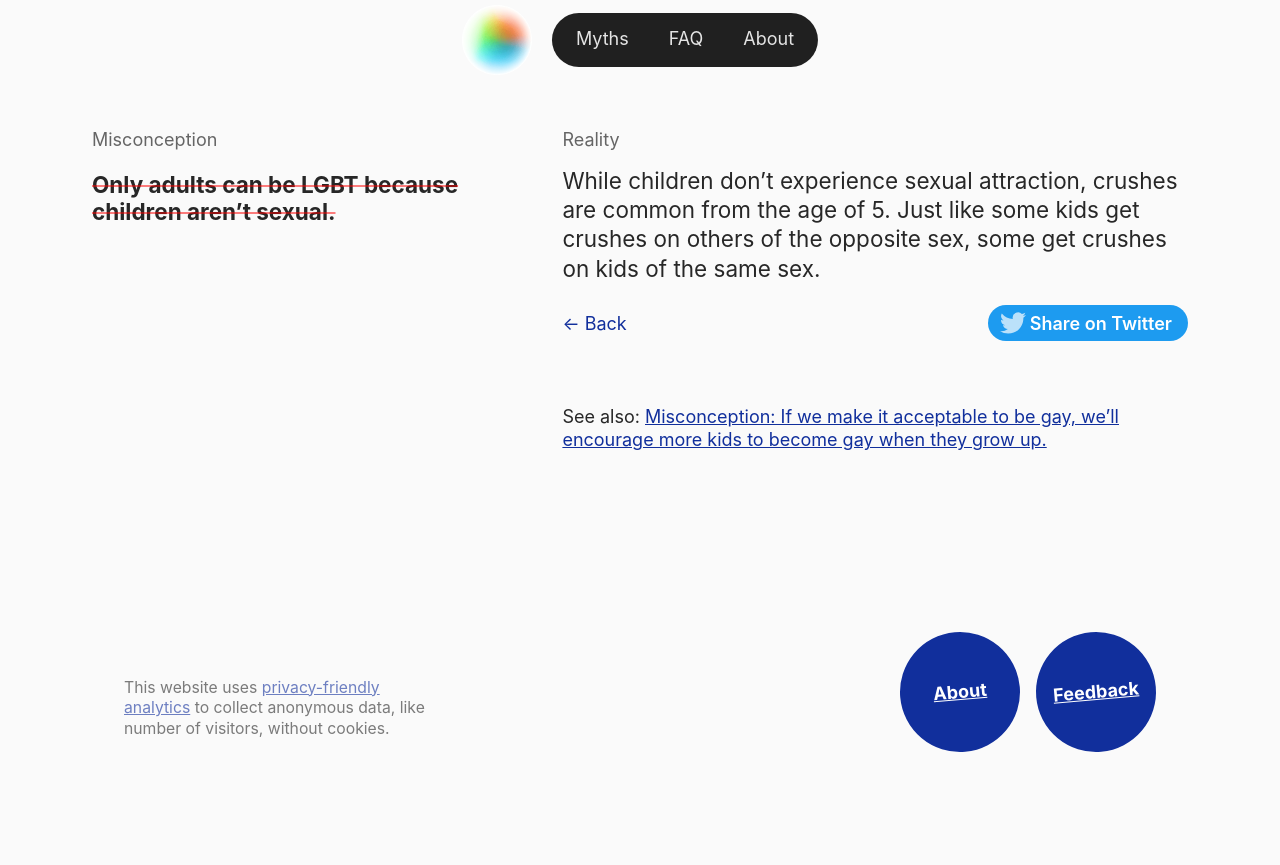
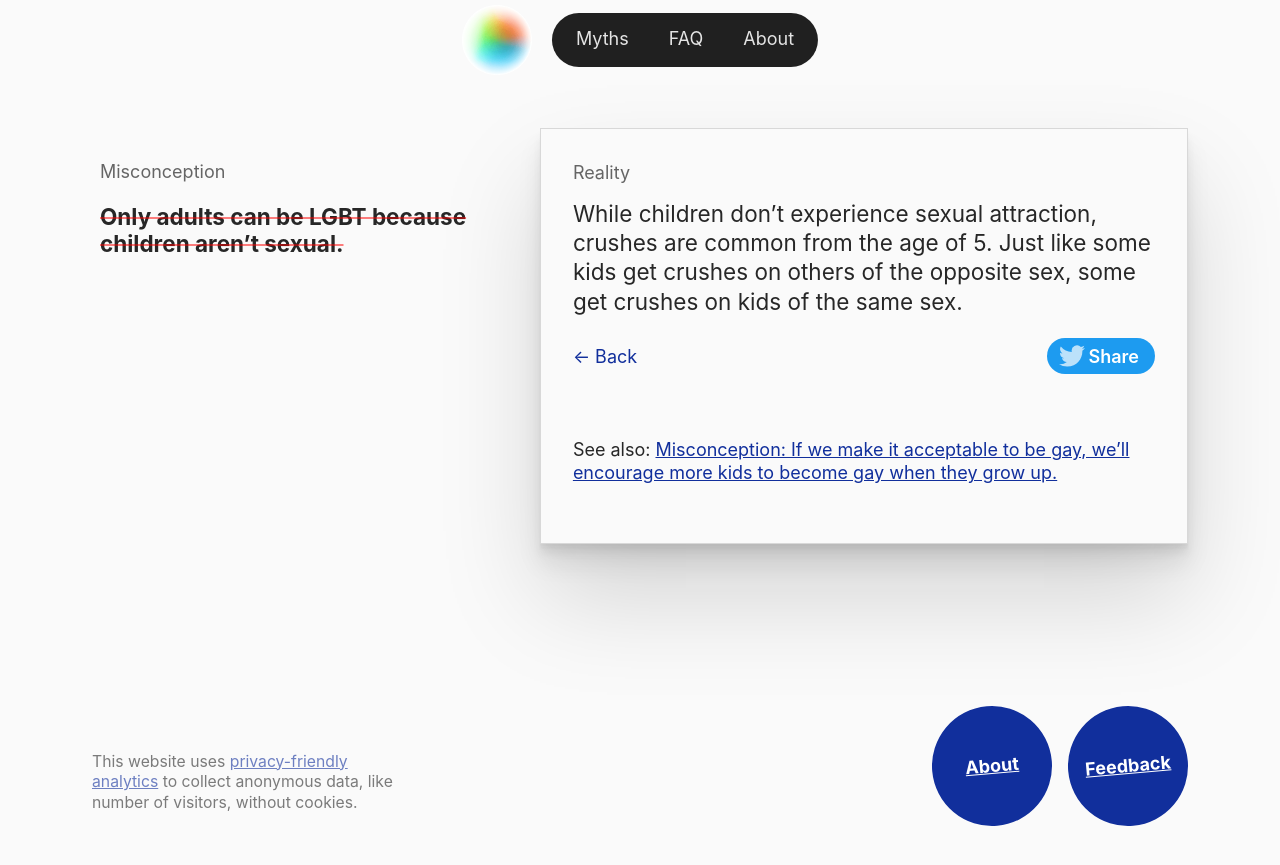
Before and after one commit to anna-filou/LGBTmyths.com, a Jekyll site: the page built from _myths/lgbt-kids.md, in a window 1280 px wide. Shown: the top 865 px of the page. Built offline with Jekyll 4.4.1, drawn with Linux system fonts in a browser that asks for light colours.

Commit message:
card page, paddings

```diff
--- a/_includes/footer.html
+++ b/_includes/footer.html
@@ -7,7 +7,7 @@
 {%- endfor -%} -->
 
 <footer class="container mt6 mb4">
-    <div class="ph4 tc tl-ns flex flex-column items-center flex-row-reverse-ns justify-between-ns">
+    <div class="tc tl-ns flex flex-column items-center flex-row-reverse-ns justify-between-ns">
         <div class="flex flex-row justify-center justify-end-ns nb4-ns">
             <a href="/about" class="button mr3 items-end">About</a>
             <a href="/feedback" class="button">Feedback</a>
--- a/_layouts/myth.html
+++ b/_layouts/myth.html
@@ -2,18 +2,18 @@
 layout: default
 ---
 
-<section class="container mt6">
+<section class="container-ns mt6">
 
     <div class="mt5 flex flex-column flex-row-ns" id="{{myth.id | split: '--' | shift}}">
 
-        <div class="mb2 w-40-ns">
+        <div class="mb2 w-40-ns pr4-ns ph3 mh2 mt4-ns pl0-ns mb4">
             <div class="sticky">
                 <div class="o-70 pb1-ns">{{page.type | capitalize}}</div>
             <h1 class="mt2 mt3-ns f4 s{%- if page.type != 'question' -%}trikethrough{%-endif-%}">{{page.title}}</h1>
             </div>
         </div>
 
-        <div class="w-60-ns pl4-ns">
+        <div class="w-60-ns card-page">
             <div class="o-70 nb3 nb2-ns">Reality</div>
             <div class="f4">
                 {{page.short | markdownify }}
@@ -24,7 +24,7 @@ layout: default
                 <a class="btn twitter" target="_blank" href="https://twitter.com/intent/tweet?url={{site.url}}{{page.url}}&text=❌ {{page.type | capitalize}}: {{page.title}} → ✅ Reality: {{page.short | truncate: 150 }} → 📖: ">
                     <svg class="mr1 o-70" viewBox="0 0 24 24" xmlns="http://www.w3.org/2000/svg"><path d="M21.543 7.104c.015.211.015.423.015.636 0 6.507-4.954 14.01-14.01 14.01v-.003A13.94 13.94 0 0 1 0 19.539a9.88 9.88 0 0 0 7.287-2.041 4.93 4.93 0 0 1-4.6-3.42 4.916 4.916 0 0 0 2.223-.084A4.926 4.926 0 0 1 .96 9.167v-.062a4.887 4.887 0 0 0 2.235.616A4.928 4.928 0 0 1 1.67 3.148 13.98 13.98 0 0 0 11.82 8.292a4.929 4.929 0 0 1 8.39-4.49 9.868 9.868 0 0 0 3.128-1.196 4.941 4.941 0 0 1-2.165 2.724A9.828 9.828 0 0 0 24 4.555a10.019 10.019 0 0 1-2.457 2.549z"/></svg>
                     <!-- <svg class="mr1 w2 o-70" viewBox="0 0 24 24" xmlns="http://www.w3.org/2000/svg"><path d="M15.3499 5.5498C13.7681 5.5498 12.4786 6.81785 12.4504 8.39633L12.4223 9.97138C12.4164 10.3027 12.143 10.5665 11.8117 10.5606C11.7881 10.5602 11.7646 10.5584 11.7413 10.5552L10.1805 10.3423C8.12699 10.0623 6.15883 9.11711 4.27072 7.54387C3.67275 10.8535 4.84 13.147 7.65342 14.9157L9.40041 16.014C9.68095 16.1904 9.7654 16.5608 9.58903 16.8413C9.54861 16.9056 9.49636 16.9616 9.43504 17.0064L7.84338 18.1693C8.78973 18.2288 9.68938 18.1873 10.435 18.0385C15.1526 17.097 18.2897 13.5468 18.2897 7.69084C18.2897 7.21275 17.2774 5.5498 15.3499 5.5498ZM10.4507 8.36066C10.4983 5.69559 12.6735 3.5498 15.3499 3.5498C16.7132 3.5498 17.9465 4.10658 18.8348 5.00515C19.5462 4.9998 20.1514 5.17966 21.5035 4.35943C21.1693 5.9998 21.0034 6.71177 20.2897 7.69084C20.2897 15.3324 15.5926 19.0487 10.8264 19.9998C7.5587 20.6519 2.80646 19.5812 1.44531 18.1584C2.13874 18.1051 4.95928 17.8018 6.58895 16.6089C5.20994 15.6984 -0.278631 12.4679 3.32772 3.78617C5.02119 5.76283 6.73797 7.10831 8.47807 7.82262C9.63548 8.29774 9.91978 8.28825 10.4507 8.36066Z"></path></svg> -->
-                    Share on Twitter
+                    Share
                 </a>
             </div>
             <article class="mt5">
--- a/assets/css/style.scss
+++ b/assets/css/style.scss
@@ -163,24 +163,23 @@ nav {
     background-clip: padding-box, border-box;
 }
 
-.card {
-    // display: flex;
-    // flex-direction: column;
-    padding: 32px 32px 40px;
-
+.card, .card-page {
+    padding: 32px 32px 40px 32px;
     text-decoration: none;
     background: $light-bg;
     color: $light-body;
-    /* Stroke */
-
     border: 1px solid $light-border;
-
     transition-duration: .5s;
 }
 
 .card:hover {
     box-shadow: 0px 54px 96px rgba(0, 0, 0, 0.25), 0px 19.7109px 22.9466px rgba(0, 0, 0, 0.141384), 0px 9.56927px 8.51093px rgba(0, 0, 0, 0.0831012), 0px 4.69103px 2.41262px rgba(0, 0, 0, 0.0432452), 0px 1.85484px 0.136171px rgba(0, 0, 0, 0.0162015);
 }
+
+.card-page {
+    box-shadow: 0px 54px 96px rgba(0, 0, 0, 0.15), 0px 19.7109px 22.9466px rgba(0, 0, 0, 0.08), 0px 9.56927px 8.51093px rgba(0, 0, 0, 0.05), 0px 4.69103px 2.41262px rgba(0, 0, 0, 0.03), 0px 1.85484px 0.136171px rgba(0, 0, 0, 0.01);
+}
+
 
 .button {
     color: #fff;
@@ -295,4 +294,8 @@ article {
     .hero-title {
         font-size: 38px;
     }
+
+    .card, .card-page {
+        padding: 24px 24px 32px 24px;
+    }
 }
```
